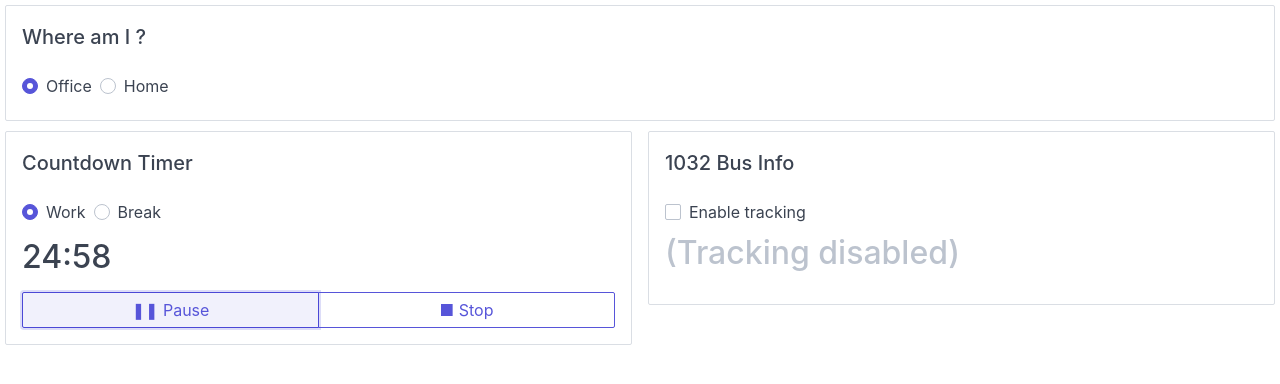
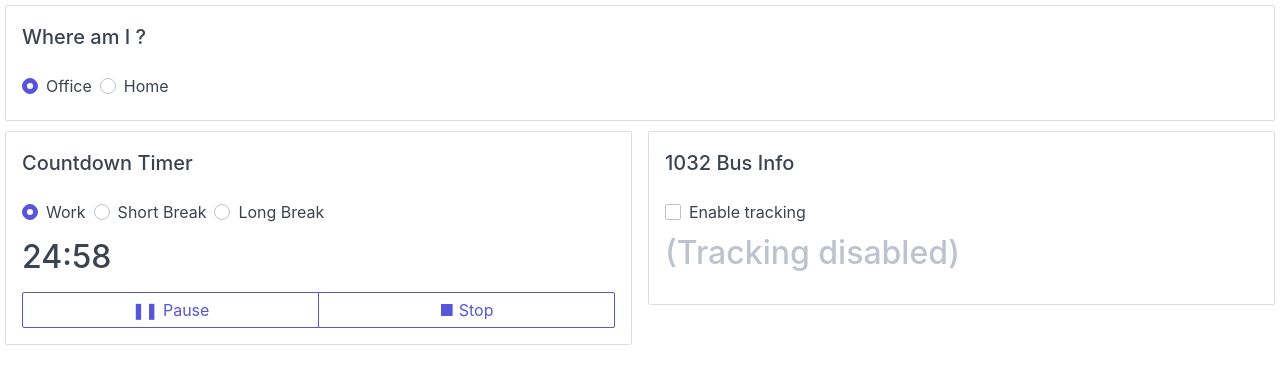
Before and after one commit to XiangPingJun/tomato-day, a Vue app in the folder vue/: page / in a window 1280 px wide. Both pictures are taken after a click on the button "▶ Start". Shown: the top 384 px of the page. Built offline with nearby package versions, Linux system fonts and the light colour scheme.

Commit message:
Short break and long break

```diff
--- a/vue/src/components/Countdown.vue
+++ b/vue/src/components/Countdown.vue
@@ -10,17 +10,33 @@
           <i class="form-icon"></i> Work
         </label>
         <label class="form-radio form-inline">
-          <input type="radio" v-model="typeModel" value="BREAK">
-          <i class="form-icon"></i> Break
+          <input type="radio" v-model="typeModel" value="SHORT_BREAK">
+          <i class="form-icon"></i> Short Break
+        </label>
+        <label class="form-radio form-inline">
+          <input type="radio" v-model="typeModel" value="LONG_BREAK">
+          <i class="form-icon"></i> Long Break
         </label>
       </div>
       <h2>{{countdownWillEndAfter}}</h2>
       <div v-if="'START'===countdown.playback" class="btn-group btn-group-block">
-        <button class="btn" @click="$emit('onControlCountdown','PAUSE')">❚❚ Pause</button>
-        <button class="btn" @click="$emit('onControlCountdown','STOP')">■ Stop</button>
+        <button
+          class="btn"
+          @click="$emit('onControlCountdown','PAUSE');"
+          onclick="this.blur();"
+        >❚❚ Pause</button>
+        <button
+          class="btn"
+          @click="$emit('onControlCountdown','STOP');"
+          onclick="this.blur();"
+        >■ Stop</button>
       </div>
       <div v-else class="btn-group btn-group-block">
-        <button class="btn" @click="$emit('onControlCountdown','START')">▶ Start</button>
+        <button
+          class="btn"
+          @click="$emit('onControlCountdown','START');"
+          onclick="this.blur();"
+        >▶ Start</button>
       </div>
     </div>
   </div>
--- a/vue/src/store.ts
+++ b/vue/src/store.ts
@@ -14,7 +14,7 @@ interface BusStop {
   predictionTime: string;
 }
 interface CountdownState {
-  type: 'WORK' | 'BREAK';
+  type: 'WORK' | 'SHORT_BREAK' | 'LONG_BREAK';
   playback: 'START' | 'STOP' | 'PAUSE';
   passed: number;
 }
@@ -59,7 +59,11 @@ export default new Vuex.Store<State>({
       }
     },
     countdownTarget(state: State): number {
-      return 'WORK' === state.countdown.type ? 25 * 60 : 10 * 60;
+      switch (state.countdown.type) {
+        case 'WORK': return 25 * 60;
+        case 'SHORT_BREAK': return 5 * 60;
+        case 'LONG_BREAK': return 15 * 60;
+      }
     },
   },
   mutations: {
@@ -107,7 +111,7 @@ export default new Vuex.Store<State>({
           dispatch('getBusTime');
         }
       };
-      setInterval(getBusTime, 120 * 1000);
+      setInterval(getBusTime, 90 * 1000);
       getBusTime();
       let link: any = document.querySelector('link[rel*="icon"]');
       if (!link) {
@@ -123,7 +127,7 @@ export default new Vuex.Store<State>({
             dispatch('showNotify', `${state.countdown.type} timer!`);
             commit('setCountdownPassed', 0);
             commit('controlCountdown', 'STOP');
-            commit('setCountdownType', 'WORK' === state.countdown.type ? 'BREAK' : 'WORK');
+            commit('setCountdownType', 'WORK' === state.countdown.type ? 'SHORT_BREAK' : 'WORK');
           }
         }
         link.href = state.countdown.playback.toLowerCase() + '.ico';
```
Also changed, not shown: 1 other file (tests, documents, lock files or other folders).
